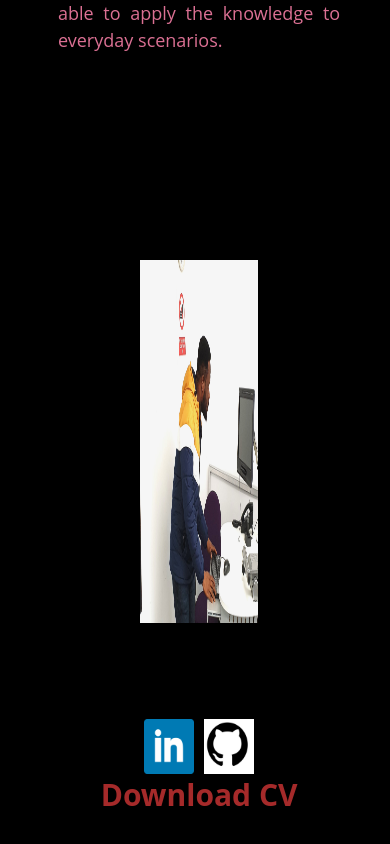
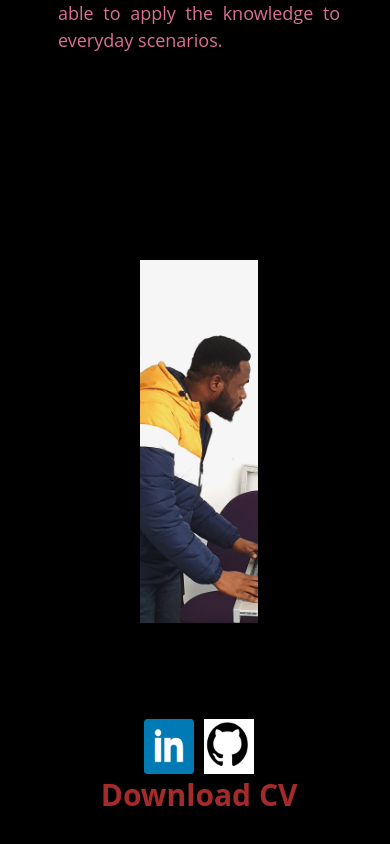
Before and after one commit to elvisonob/Personal-Website, a React (Create React App) app: page /about in a window 390 px wide. Shown: the part 800-1644 px from the top of the page. Built offline with nearby package versions, Linux system fonts and the light colour scheme.

Commit message:
image-edit

```diff
--- a/src/components/pages/About.module.css
+++ b/src/components/pages/About.module.css
@@ -96,32 +96,10 @@
     } */
 }
 
-
-/* @media screen and (max-width: 550px) {
-  .rightHandSide .picture .resize {
-    width: 200px;
-    height: auto;
-  }
-  .rightHandSide .picture .resize {
-    width: 200px;
-    height: auto;
-  }
-  .AboutMeContainer {
-    display: grid;
-    grid-template: 'leftHandSide' 400px 'rightHandSide' 200px / 1fr;
-    grid-gap: 10px;
-    height: 100vh;
-    width: 98vw;
-  }
-  .leftHandSide p {
-    font-size: 15px;
-  }
-  .rightHandSide .socialMediaLink {
-    margin-top: -150px;
-  }
-  .gitHubImage,
-  .linkedinImage {
-    width: 50px;
-    height: auto;
-  }
-} */
+@media screen and (max-width: 497px) {
+    .rightHandSide .picture .resize {
+        max-width: 100%;
+        max-height: auto;
+        object-fit: cover;
+    }
+}
```
